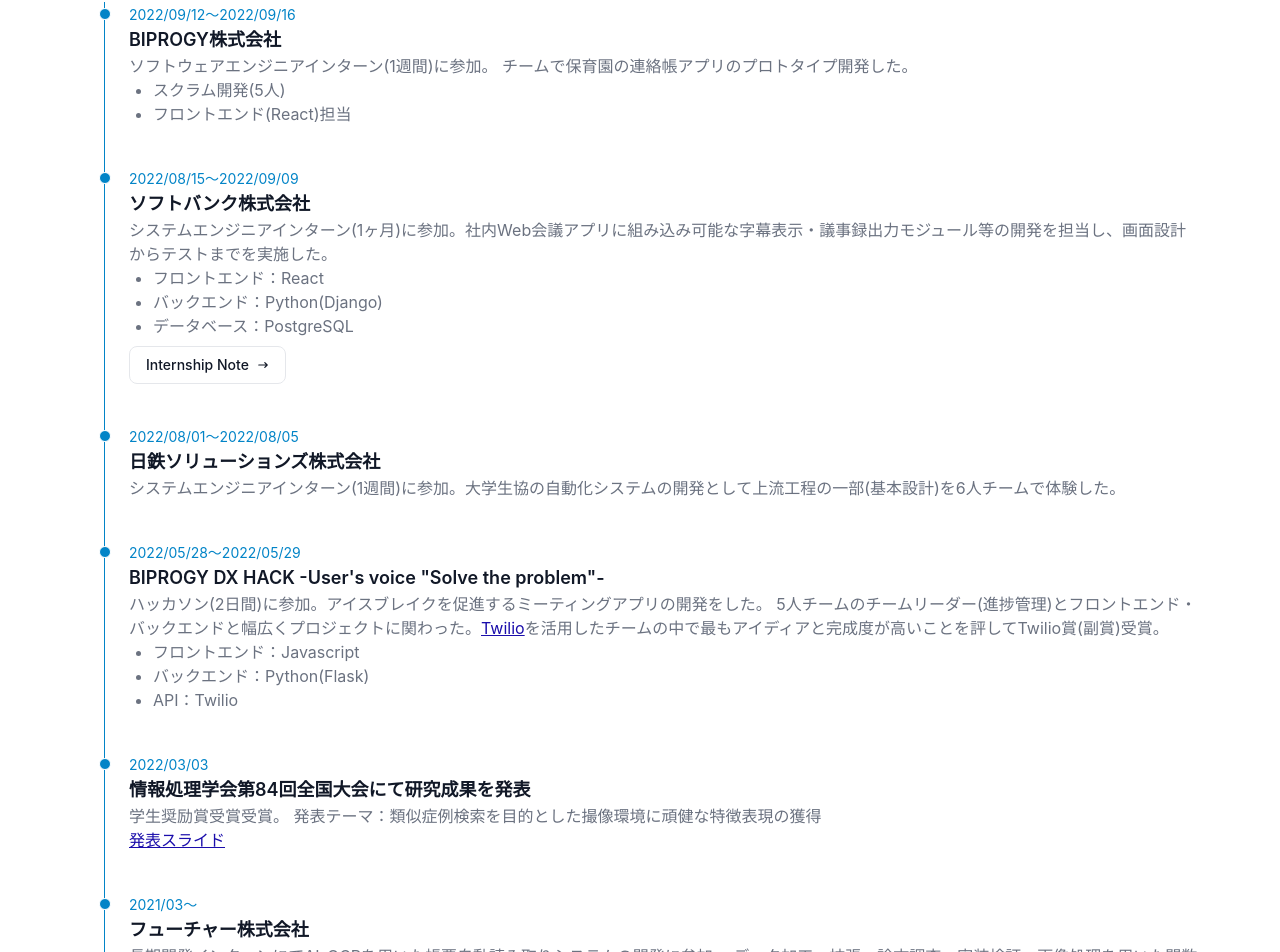
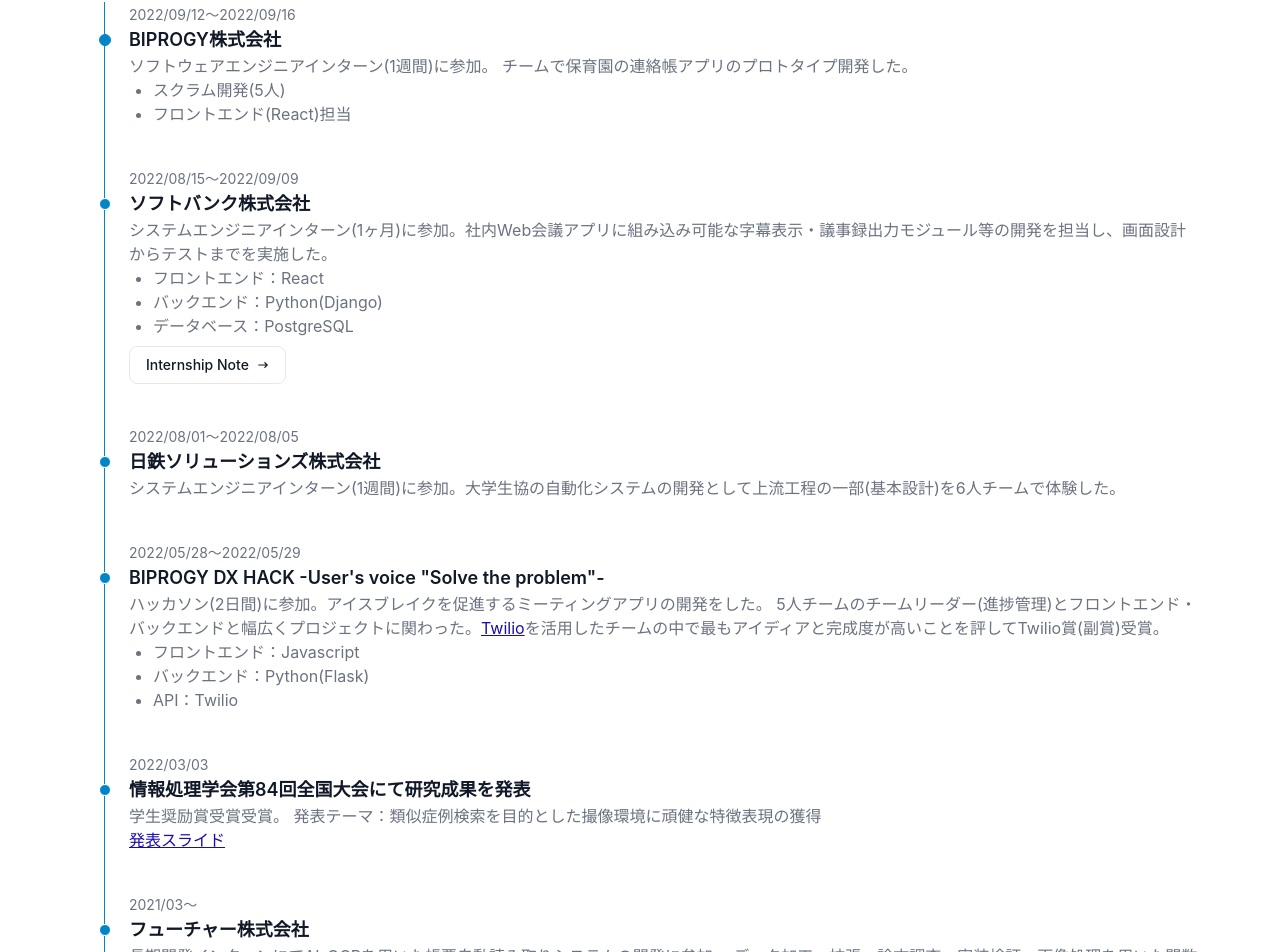
Before and after one commit to Shuya25/Shuya25.github.io, a Next.js app: page / in a window 1280 px wide. Shown: the part 465-1417 px from the top of the page. Built offline with nearby package versions, Linux system fonts and the light colour scheme.

Commit message:
change design

```diff
--- a/pages/index.tsx
+++ b/pages/index.tsx
@@ -23,8 +23,8 @@
         <h2 className={'mb-8 font-bold text-sky-800 dark:text-sky-800'}><FontAwesomeIcon icon={faBook}/> Research & Internship</h2>
         <ol className="relative ml-6 border-l border-sky-600 dark:border-gray-700">
           <li className="mb-10 ml-6">
-            <div className="absolute w-3 h-3 bg-sky-600 rounded-full mt-1.5 -left-1.5 border border-white dark:border-gray-900 dark:bg-gray-700"></div>
-            <time className="mb-1 text-sm font-normal leading-none text-sky-600 dark:text-gray-500">2022/09/12〜2022/09/16</time>
+            <div className="absolute w-3 h-3 bg-sky-600 rounded-full mt-8 -left-1.5 border border-sky-600 dark:border-gray-900 dark:bg-gray-700"></div>
+            <time className="mb-1 text-sm font-normal leading-none text-gray-500 dark:text-gray-500">2022/09/12〜2022/09/16</time>
             <h3 className="text-lg font-semibold text-gray-900 dark:text-white">BIPROGY株式会社</h3>
             <p className="text-base font-normal text-gray-500 dark:text-gray-400">
               ソフトウェアエンジニアインターン(1週間)に参加。 チームで保育園の連絡帳アプリのプロトタイプ開発した。
@@ -35,8 +35,8 @@
             </ul>
           </li>
           <li className="mb-10 ml-6">
-            <div className="absolute w-3 h-3 bg-sky-600 rounded-full mt-1.5 -left-1.5 border border-white dark:border-gray-900 dark:bg-gray-700"></div>
-            <time className="mb-1 text-sm font-normal leading-none text-sky-600 dark:text-gray-500">2022/08/15〜2022/09/09</time>
+            <div className="absolute w-3 h-3 bg-sky-600 rounded-full mt-8 -left-1.5 border border-white dark:border-gray-900 dark:bg-gray-700"></div>
+            <time className="mb-1 text-sm font-normal leading-none text-gray-500 dark:text-gray-500">2022/08/15〜2022/09/09</time>
             <h3 className="text-lg font-semibold text-gray-900 dark:text-white">ソフトバンク株式会社</h3>
             <p className="text-base font-normal text-gray-500 dark:text-gray-400">
               システムエンジニアインターン(1ヶ月)に参加。社内Web会議アプリに組み込み可能な字幕表示・議事録出力モジュール等の開発を担当し、画面設計からテストまでを実施した。
@@ -52,16 +52,16 @@
             </a>
           </li>
           <li className="mb-10 ml-6">
-            <div className="absolute w-3 h-3 bg-sky-600 rounded-full mt-1.5 -left-1.5 border border-white dark:border-gray-900 dark:bg-gray-700"></div>
-            <time className="mb-1 text-sm font-normal leading-none text-sky-600 dark:text-gray-500">2022/08/01〜2022/08/05</time>
+            <div className="absolute w-3 h-3 bg-sky-600 rounded-full mt-8 -left-1.5 border border-white dark:border-gray-900 dark:bg-gray-700"></div>
+            <time className="mb-1 text-sm font-normal leading-none text-gray-500 dark:text-gray-500">2022/08/01〜2022/08/05</time>
             <h3 className="text-lg font-semibold text-gray-900 dark:text-white">日鉄ソリューションズ株式会社</h3>
             <p className="text-base font-normal text-gray-500 dark:text-gray-400">
               システムエンジニアインターン(1週間)に参加。大学生協の自動化システムの開発として上流工程の一部(基本設計)を6人チームで体験した。<br/>
             </p>
           </li>
           <li className="mb-10 ml-6">
-            <div className="absolute w-3 h-3 bg-sky-600 rounded-full mt-1.5 -left-1.5 border border-white dark:border-gray-900 dark:bg-gray-700"></div>
-            <time className="mb-1 text-sm font-normal leading-none text-sky-600 dark:text-gray-500">2022/05/28〜2022/05/29</time>
+            <div className="absolute w-3 h-3 bg-sky-600 rounded-full mt-8 -left-1.5 border border-white dark:border-gray-900 dark:bg-gray-700"></div>
+            <time className="mb-1 text-sm font-normal leading-none text-gray-500 dark:text-gray-500">2022/05/28〜2022/05/29</time>
             <h3 className="text-lg font-semibold text-gray-900 dark:text-white">BIPROGY DX HACK -User&apos;s voice &quot;Solve the problem&quot;- </h3>
             <p className="text-base font-normal text-gray-500 dark:text-gray-400">
               ハッカソン(2日間)に参加。アイスブレイクを促進するミーティングアプリの開発をした。
@@ -75,8 +75,8 @@
               </ul>
           </li>
           <li className="mb-10 ml-6">
-            <div className="absolute w-3 h-3 bg-sky-600 rounded-full mt-1.5 -left-1.5 border border-white dark:border-gray-900 dark:bg-gray-700"></div>
-            <time className="mb-1 text-sm font-normal leading-none text-sky-600 dark:text-gray-500">2022/03/03</time>
+            <div className="absolute w-3 h-3 bg-sky-600 rounded-full mt-8 -left-1.5 border border-white dark:border-gray-900 dark:bg-gray-700"></div>
+            <time className="mb-1 text-sm font-normal leading-none text-gray-500 dark:text-gray-500">2022/03/03</time>
             <h3 className="text-lg font-semibold text-gray-900 dark:text-white">情報処理学会第84回全国大会にて研究成果を発表</h3>
             <p className="text-base font-normal text-gray-500 dark:text-gray-400">
               学生奨励賞受賞受賞。
@@ -89,8 +89,8 @@
               </a>
           </li>
           <li className="mb-10 ml-6">
-            <div className="absolute w-3 h-3 bg-sky-600 rounded-full mt-1.5 -left-1.5 border border-white dark:border-gray-900 dark:bg-gray-700"></div>
-            <time className="mb-1 text-sm font-normal leading-none text-sky-600 dark:text-gray-500">2021/03〜</time>
+            <div className="absolute w-3 h-3 bg-sky-600 rounded-full mt-8 -left-1.5 border border-white dark:border-gray-900 dark:bg-gray-700"></div>
+            <time className="mb-1 text-sm font-normal leading-none text-gray-500 dark:text-gray-500">2021/03〜</time>
             <h3 className="text-lg font-semibold text-gray-900 dark:text-white">フューチャー株式会社</h3>
             <p className="text-base font-normal text-gray-500 dark:text-gray-400">
               長期開発インターンにてAI-OCRを用いた帳票自動読み取りシステムの開発に参加。
```
